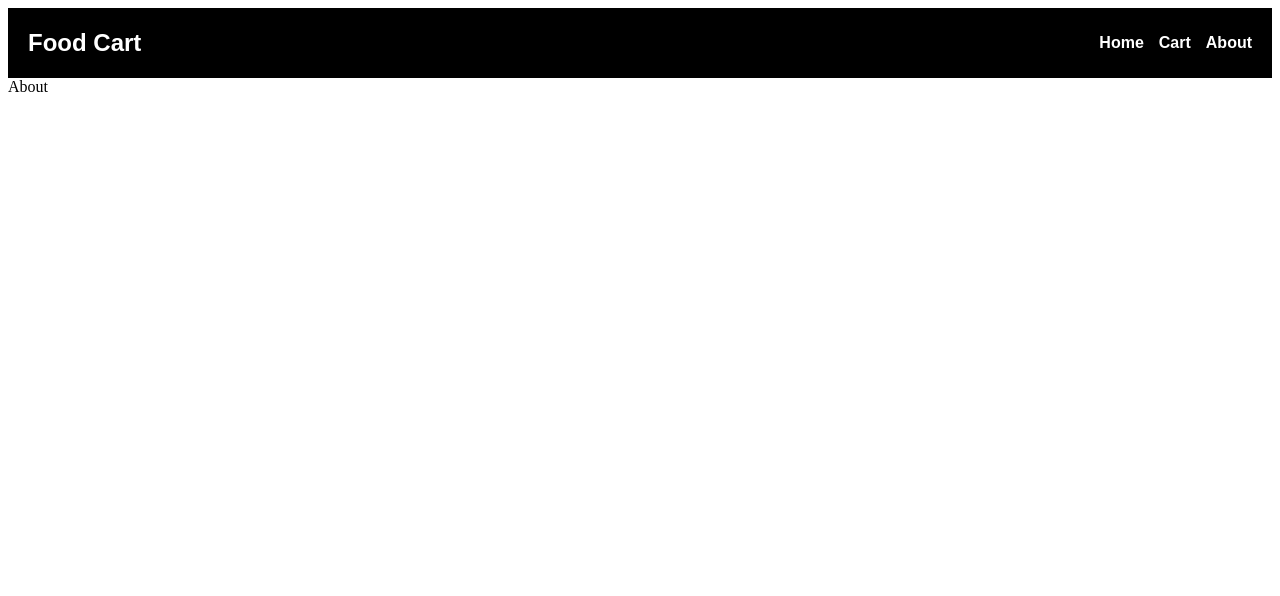
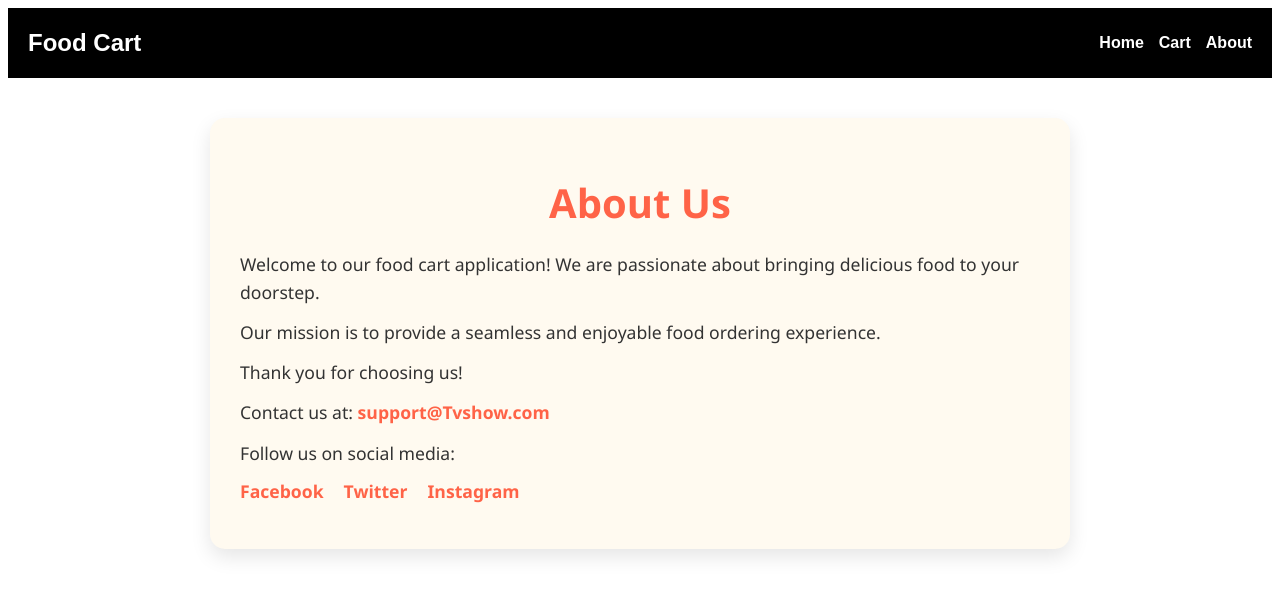
Before and after one commit to Rajkumar322005/React-Practise, a React (Vite) app: page /About in a window 1280 px wide. Shown: the top 596 px of the page. Built offline with nearby package versions, Linux system fonts and the light colour scheme.

Commit message:
About us Completed

```diff
--- a/src/components/Foodcart/About.jsx
+++ b/src/components/Foodcart/About.jsx
@@ -1,9 +1,37 @@
-import React from 'react'
+import React from "react";
+import "./Header.css"; // Import the CSS file
 
 const About = () => {
   return (
-    <div>About</div>
-  )
-}
+    <div className="about-container">
+      <h1>About Us</h1>
+      <p>
+        Welcome to our food cart application! We are passionate about bringing
+        delicious food to your doorstep.
+      </p>
+      <p>
+        Our mission is to provide a seamless and enjoyable food ordering
+        experience.
+      </p>
+      <p>Thank you for choosing us!</p>
+      <p>
+        Contact us at:
+        <a href="mailto:support@Tvshow.com"> support@Tvshow.com</a>
+      </p>
+      <p>Follow us on social media:</p>
+      <ul>
+        <li>
+          <a href="https://www.facebook.com/foodcart">Facebook</a>
+        </li>
+        <li>
+          <a href="https://www.twitter.com/foodcart">Twitter</a>
+        </li>
+        <li>
+          <a href="https://www.instagram.com/foodcart">Instagram</a>
+        </li>
+      </ul>
+    </div>
+  );
+};
 
-export default About
+export default About;
--- a/src/components/Foodcart/Header.css
+++ b/src/components/Foodcart/Header.css
@@ -228,3 +228,50 @@
   color: #007bff;
   margin: 5px 0 0 0;
 }
+/* About.css */
+
+.about-container {
+  max-width: 800px;
+  margin: 40px auto;
+  padding: 30px;
+  background-color: #fffaf0;
+  border-radius: 15px;
+  box-shadow: 0 8px 20px rgba(0, 0, 0, 0.1);
+  font-family: 'Segoe UI', Tahoma, Geneva, Verdana, sans-serif;
+}
+
+.about-container h1 {
+  font-size: 2.5rem;
+  color: #ff6347;
+  margin-bottom: 20px;
+  text-align: center;
+}
+
+.about-container p {
+  font-size: 1.1rem;
+  line-height: 1.6;
+  margin: 12px 0;
+  color: #333;
+}
+
+.about-container a {
+  color: #ff6347;
+  text-decoration: none;
+  font-weight: bold;
+}
+
+.about-container a:hover {
+  text-decoration: underline;
+}
+
+.about-container ul {
+  list-style-type: none;
+  padding: 0;
+  margin-top: 10px;
+}
+
+.about-container li {
+  display: inline-block;
+  margin-right: 20px;
+  font-size: 1.1rem;
+}
```
